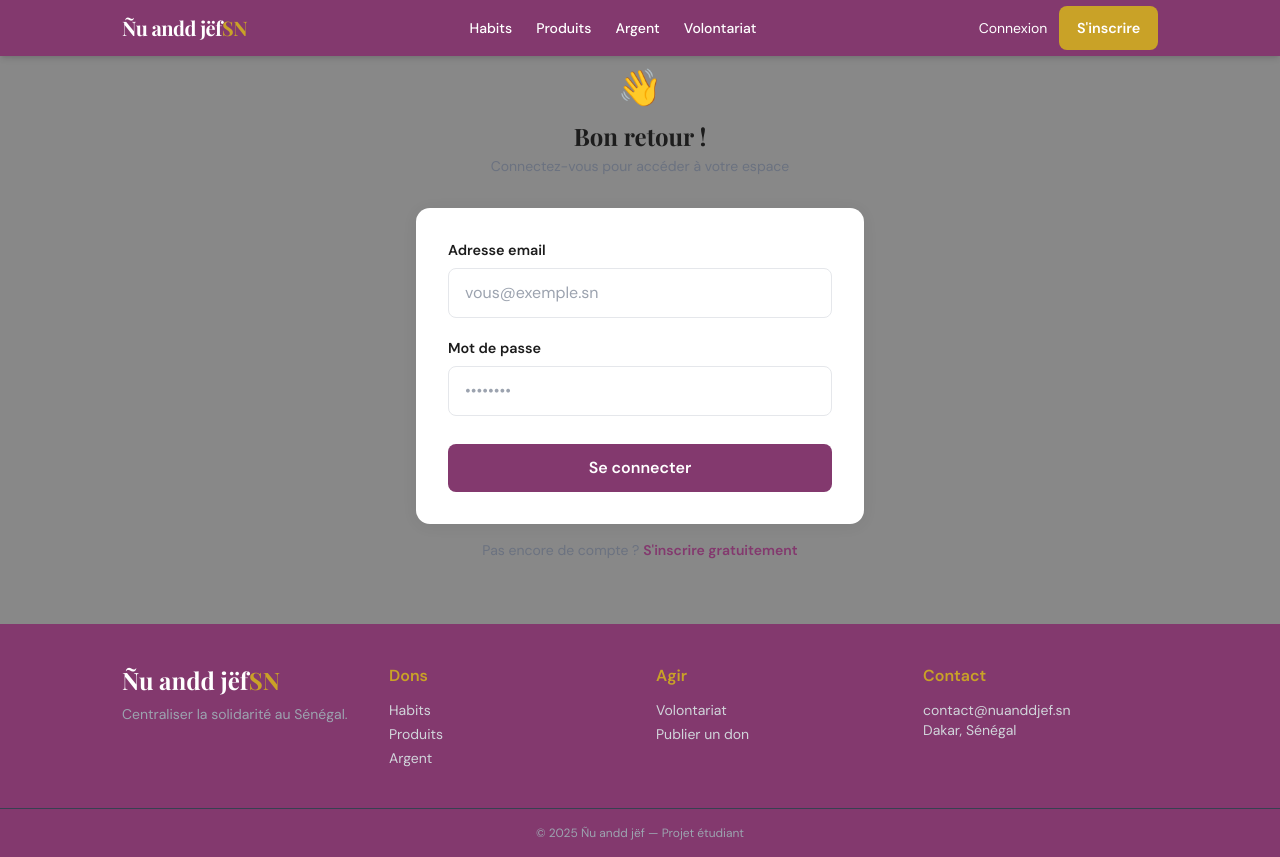
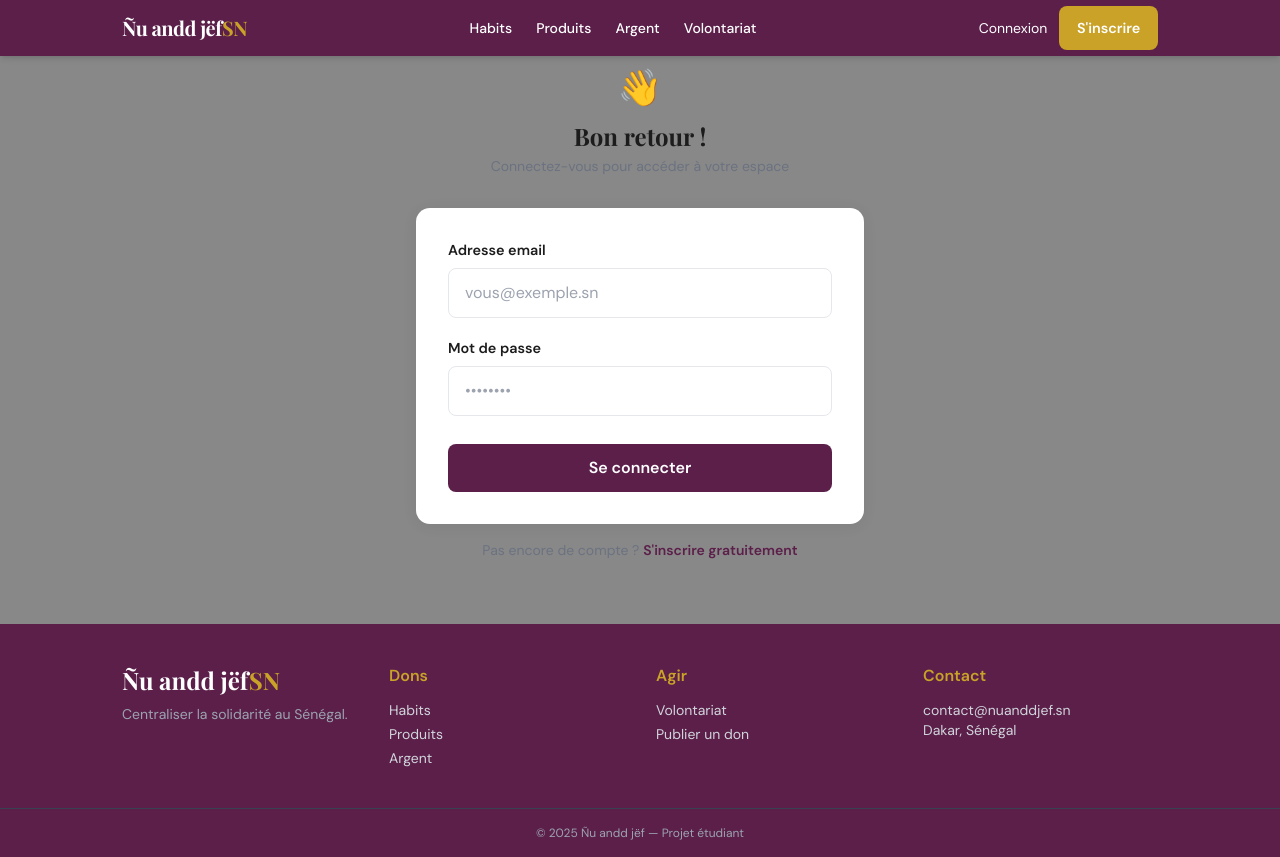
Before and after one commit to RENE0576/nuanddjef-sn, a Flask app: a page that uses app/templates/base.html in a window 1280 px wide. Run offline with Flask 3, Linux system fonts and the light colour scheme; some libraries are stand-ins or nearby versions.

Commit message:
Update CSS variable colors in base.html

```diff
--- a/app/templates/base.html
+++ b/app/templates/base.html
@@ -15,8 +15,8 @@
   <link href="https://fonts.googleapis.com/css2?family=Playfair+Display:wght@700;900&family=DM+Sans:opsz,wght@9..40,300;9..40,400;9..40,500;9..40,600&display=swap" rel="stylesheet">
   <style>
     :root {
-      --or: #c9A227;
-      --vert: #83396e;
+      --or: #C9A227;
+      --vert: #5B1F4A;
       --rouge: #C0392B;
       --creme: #888888;
       --texte: #1C1C1C;
```
